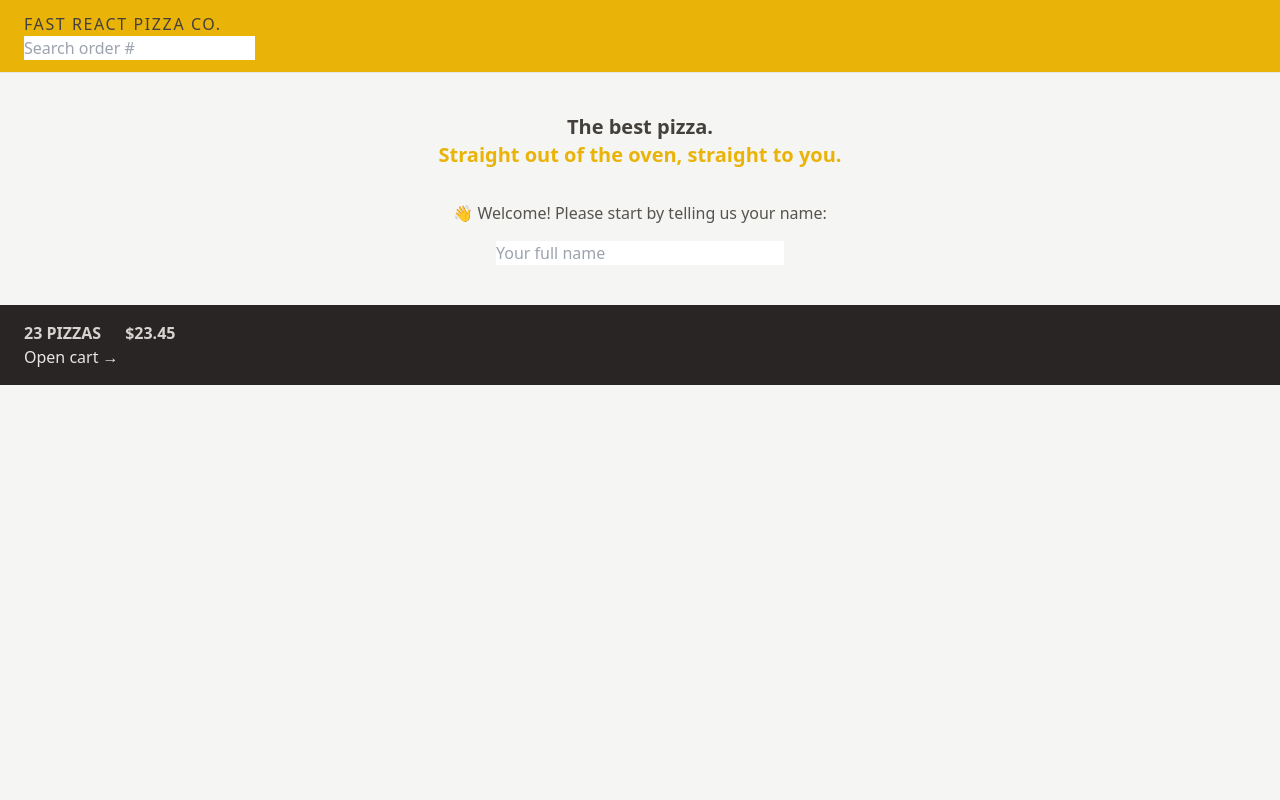
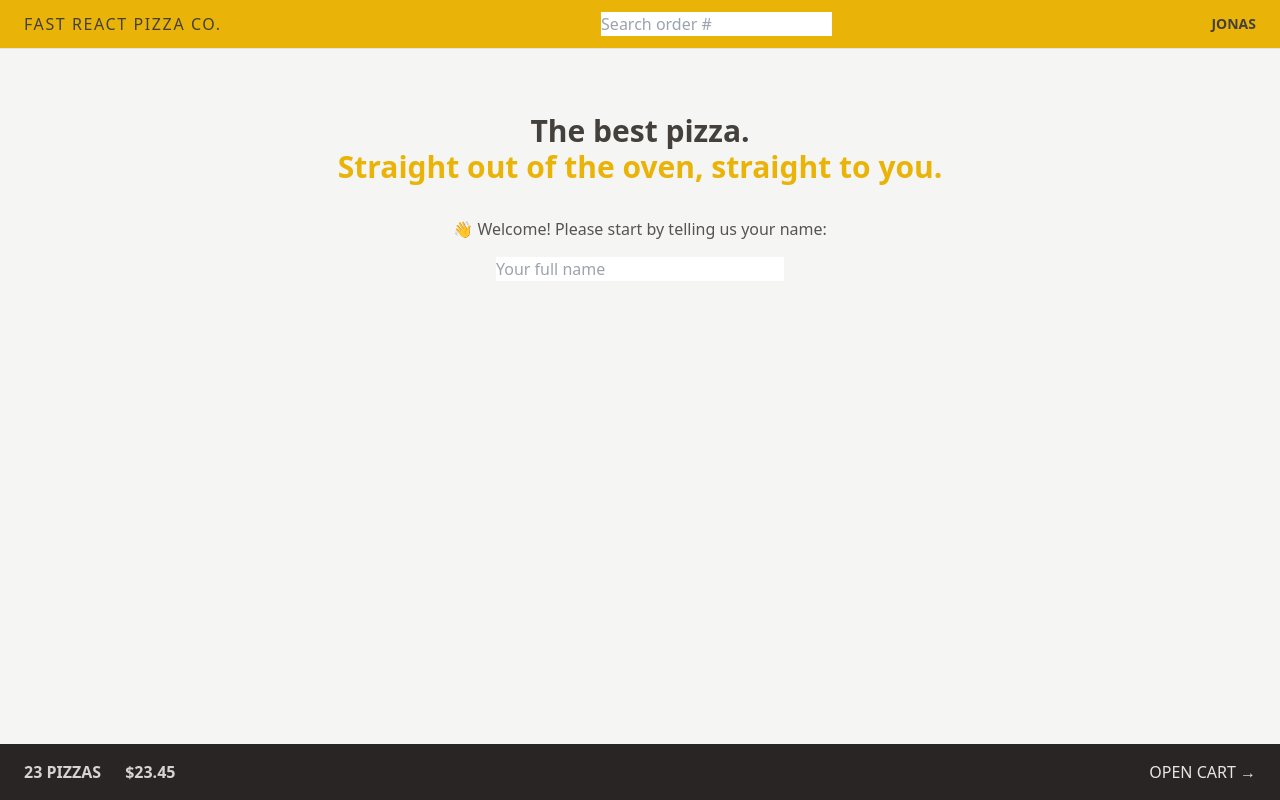
Before and after one commit to Coblexx/fast-react-pizza, a React (Vite) app: page / in a window 1280 px wide. Built offline with nearby package versions, Linux system fonts and the light colour scheme.

Commit message:
chore: style app layout

```diff
--- a/src/features/Cart/CartOverview.jsx
+++ b/src/features/Cart/CartOverview.jsx
@@ -2,8 +2,8 @@
 
 function CartOverview() {
   return (
-    <div className="bg-stone-800 px-4 py-4 text-stone-200 sm:px-6 md:text-base">
-      <p className="space-x-4 font-semibold uppercase text-stone-300 sm:space-x-6">
+    <div className="flex items-center justify-between bg-stone-800 px-4 py-4 uppercase text-stone-200 sm:px-6 md:text-base">
+      <p className="space-x-4 font-semibold text-stone-300 sm:space-x-6">
         <span>23 pizzas</span>
         <span>$23.45</span>
       </p>
--- a/src/features/User/Username.jsx
+++ b/src/features/User/Username.jsx
@@ -1,5 +1,5 @@
 function Username() {
-  return <div className="hidden text-sm font-semibold">Jonas</div>;
+  return <div className="hidden text-sm font-semibold md:block">Jonas</div>;
 }
 
 export default Username;
--- a/src/ui/AppLayout.jsx
+++ b/src/ui/AppLayout.jsx
@@ -8,15 +8,16 @@
   const isLoading = navigation.state === "loading";
 
   return (
-    <div className="layout">
+    <div className="grid h-screen grid-rows-[auto_1fr_auto]">
       {isLoading && <Loader />}
 
       <Header />
 
-      <main>
-        {/* Tool used to render a nested route */}
-        <Outlet />
-      </main>
+      <div className="overflow-scroll">
+        <main className="mx-auto max-w-3xl ">
+          <Outlet />
+        </main>
+      </div>
 
       <CartOverview />
     </div>
--- a/src/ui/Header.jsx
+++ b/src/ui/Header.jsx
@@ -4,7 +4,7 @@
 
 function Header() {
   return (
-    <header className="border-b border-stone-200 bg-yellow-500 px-4 py-3 uppercase sm:px-6">
+    <header className="flex items-center justify-between border-b border-stone-200 bg-yellow-500 px-4 py-3 uppercase sm:px-6">
       <Link to="/" className=" tracking-widest">
         Fast React Pizza Co.
       </Link>
--- a/src/ui/Home.jsx
+++ b/src/ui/Home.jsx
@@ -2,8 +2,8 @@
 
 function Home() {
   return (
-    <div className="my-10 mt-10 text-center">
-      <h1 className="mb-8 text-xl font-semibold">
+    <div className="my-10 mt-10 px-4 text-center sm:my-16">
+      <h1 className="mb-8 text-xl font-semibold md:text-3xl">
         The best pizza.
         <br />
         <span className="text-yellow-500">
```
